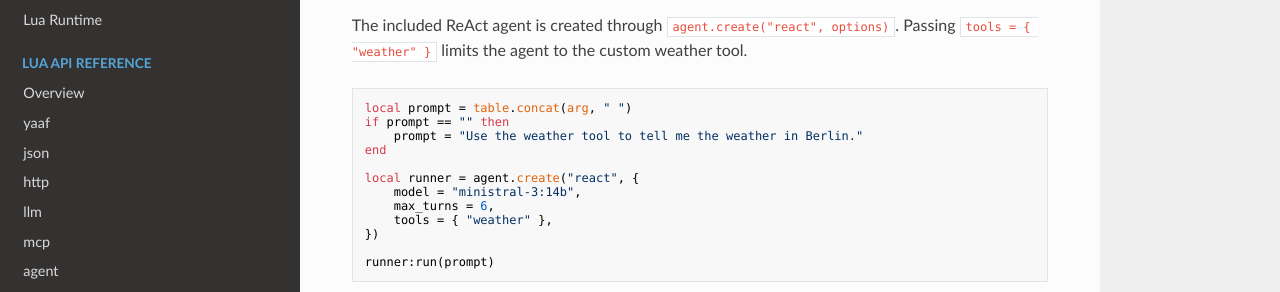
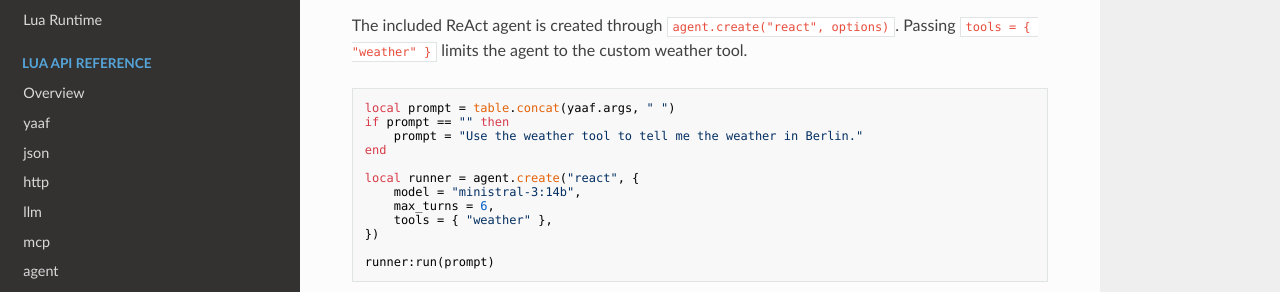
Before and after one commit to svnscha/yaaf, an MkDocs documentation site: the page built from docs/examples/weather-agent.md, in a window 1280 px wide and 1400 px high, scrolled down 1742 px. Shown: the part 159-451 px from the top of the window. Built offline with MkDocs 1.6.1, drawn with Linux system fonts in a browser that asks for light colours; nearby versions of some CDN libraries.

Commit message:
Fix weather agent docs args example
Co-authored-by: Copilot <223556219+Copilot@users.noreply.github.com>

````diff
--- a/docs/examples/weather-agent.md
+++ b/docs/examples/weather-agent.md
@@ -99,7 +99,7 @@ tool.register(weather_tool)
 The included ReAct agent is created through `agent.create("react", options)`. Passing `tools = { "weather" }` limits the agent to the custom weather tool.
 
 ```lua
-local prompt = table.concat(arg, " ")
+local prompt = table.concat(yaaf.args, " ")
 if prompt == "" then
     prompt = "Use the weather tool to tell me the weather in Berlin."
 end
@@ -180,7 +180,7 @@ end
 
 tool.register(weather_tool)
 
-local prompt = table.concat(arg, " ")
+local prompt = table.concat(yaaf.args, " ")
 if prompt == "" then
     prompt = "Use the weather tool to tell me the weather in Berlin."
 end
````
